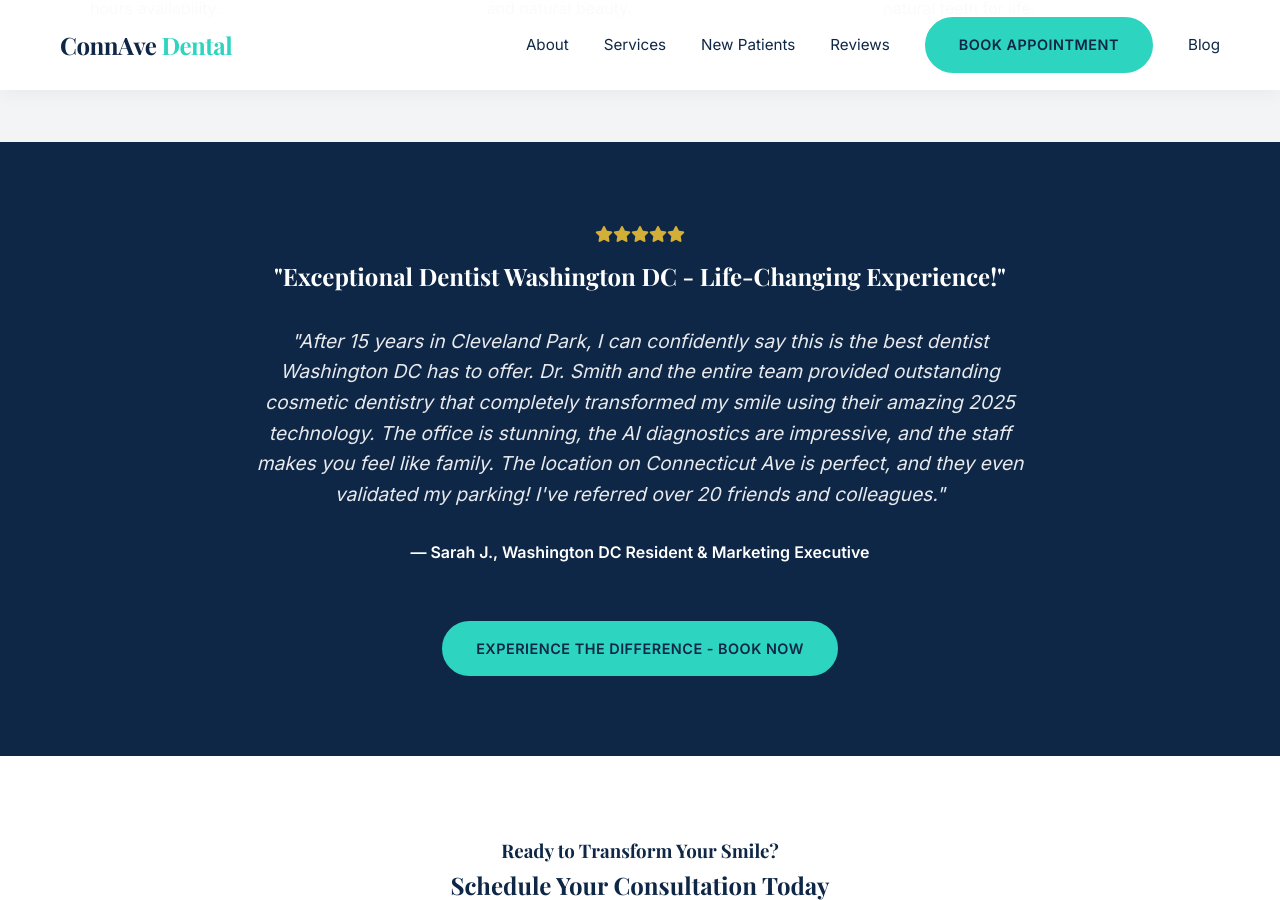
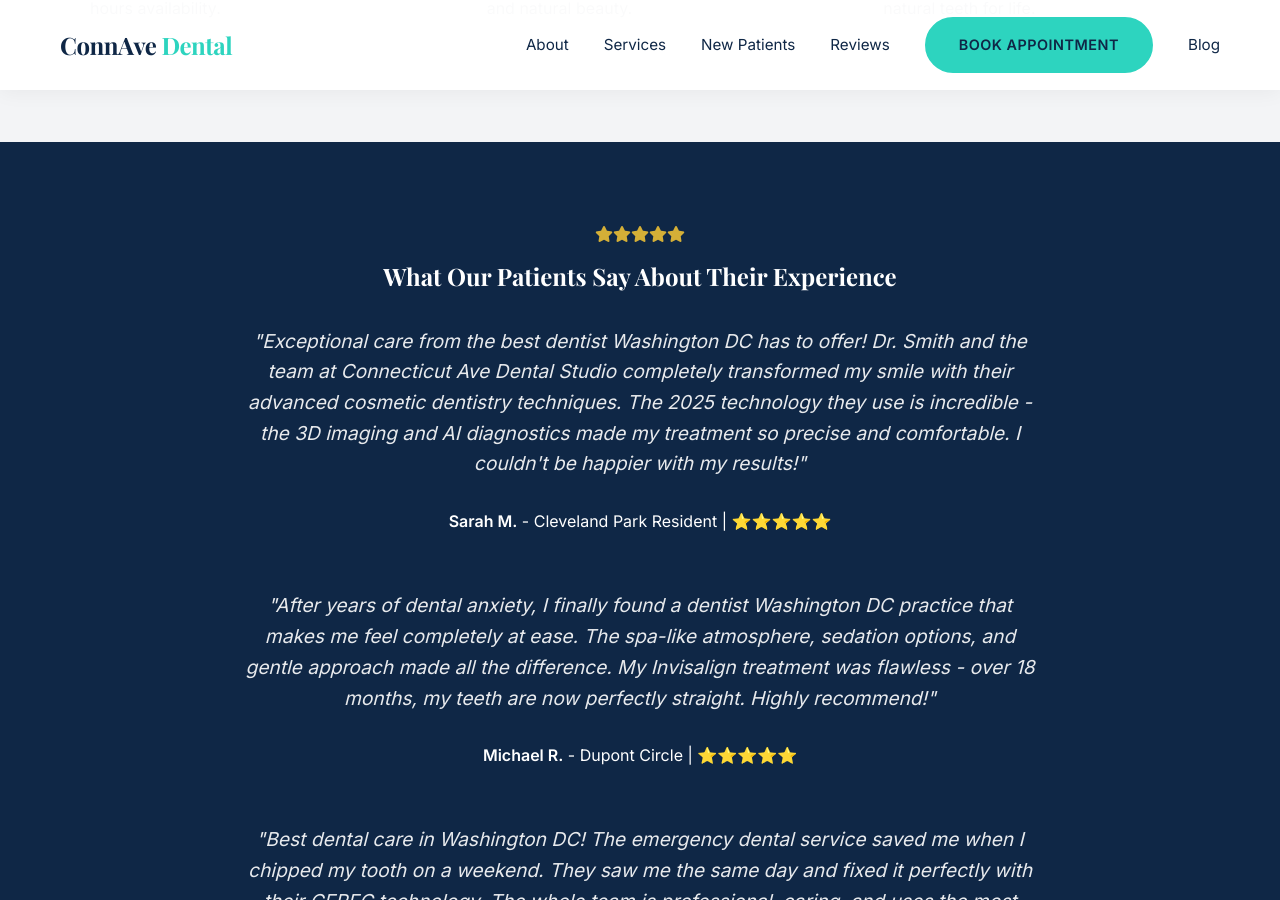
Before and after one commit to asquitt/asquitt.github.io, a Jekyll site: the page index.html, which Jekyll copies as it is, in a window 1280 px wide and 900 px high, scrolled down 2787 px. Built offline with Jekyll 4.4.1, drawn with Linux system fonts in a browser that asks for light colours; some of the changed text lies outside the part shown.

Commit message:
Refresh and update content: index.html

```diff
--- a/index.html
+++ b/index.html
@@ -322,7 +322,7 @@
 <div class="service-card">
 <div class="service-icon"><i class="fas fa-smile"></i></div>
 <h3>Invisalign & Clear Aligners</h3>
-<p>We are a Diamond Plus Invisalign provider with over 1,200 successful cases completed. Straighten your teeth discreetly with the latest clear aligner technology and AI-powered treatment planning - no metal braces required.</p>
+<p>We are a Diamond Plus Invisalign provider with over 1,500 successful cases completed. Straighten your teeth discreetly with the latest clear aligner technology and AI-powered treatment planning - no metal braces required.</p>
 </div>
 <div class="service-card">
 <div class="service-icon"><i class="fas fa-heartbeat"></i></div>
@@ -347,32 +347,34 @@
 <div class="stars">
 <i class="fas fa-star"></i><i class="fas fa-star"></i><i class="fas fa-star"></i><i class="fas fa-star"></i><i class="fas fa-star"></i>
 </div>
-<h2>"Exceptional Dentist Washington DC - Life-Changing Experience!"</h2>
+<h2>What Our Patients Say About Their Experience</h2>
 <div class="quote-box">
-                "After 15 years in Cleveland Park, I can confidently say this is the best dentist Washington DC has to offer. Dr. Smith and the entire team provided outstanding cosmetic dentistry that completely transformed my smile using their amazing 2025 technology. The office is stunning, the AI diagnostics are impressive, and the staff makes you feel like family. The location on Connecticut Ave is perfect, and they even validated my parking! I've referred over 20 friends and colleagues."
-            </div>
-<p style="font-weight: bold;">&mdash; Sarah J., Washington DC Resident & Marketing Executive</p>
+"Exceptional care from the best dentist Washington DC has to offer! Dr. Smith and the team at Connecticut Ave Dental Studio completely transformed my smile with their advanced cosmetic dentistry techniques. The 2025 technology they use is incredible - the 3D imaging and AI diagnostics made my treatment so precise and comfortable. I couldn't be happier with my results!"
+</div>
+<p><strong>Sarah M.</strong> - Cleveland Park Resident | ⭐⭐⭐⭐⭐</p>
 <br>
-<div style="margin-top: 30px;">
-<a class="btn btn-primary" href="#contact">Experience the Difference - Book Now</a>
+<div class="quote-box">
+"After years of dental anxiety, I finally found a dentist Washington DC practice that makes me feel completely at ease. The spa-like atmosphere, sedation options, and gentle approach made all the difference. My Invisalign treatment was flawless - over 18 months, my teeth are now perfectly straight. Highly recommend!"
 </div>
+<p><strong>Michael R.</strong> - Dupont Circle | ⭐⭐⭐⭐⭐</p>
+<br>
+<div class="quote-box">
+"Best dental care in Washington DC! The emergency dental service saved me when I chipped my tooth on a weekend. They saw me the same day and fixed it perfectly with their CEREC technology. The whole team is professional, caring, and uses the most advanced equipment I've ever seen."
+</div>
+<p><strong>Jennifer L.</strong> - Woodley Park | ⭐⭐⭐⭐⭐</p>
 </div>
 </section>
 <section class="section" id="contact">
 <div class="container">
-<div class="text-center" style="margin-bottom: 50px;">
-<h3>Ready to Transform Your Smile?</h3>
-<h2>Schedule Your Consultation Today</h2>
-<p>Contact your trusted dentist Washington DC for exceptional cosmetic dentistry and comprehensive dental care in Cleveland Park.</p>
-</div>
+<h2 class="text-center" style="margin-bottom: 50px;">Schedule Your Appointment Today</h2>
 <div class="contact-wrapper">
 <div class="contact-info">
-<h3 style="margin-bottom: 30px;">Get Started Today</h3>
+<h3 style="margin-bottom: 30px;">Visit Our Cleveland Park Office</h3>
 <div class="contact-row">
 <i class="fas fa-map-marker-alt"></i>
 <div>
 <strong>Connecticut Ave Dental Studio</strong><br>
-3456 Connecticut Ave NW<br>
+3456 Connecticut Avenue NW<br>
 Washington, DC 20008
 </div>
 </div>
@@ -386,33 +388,35 @@ Call or text for appointments
 <div class="contact-row">
 <i class="fas fa-clock"></i>
 <div>
-<strong>Office Hours</strong><br>
-Mon-Fri: 7:00 AM - 7:00 PM<br>
-Sat: 8:00 AM - 4:00 PM<br>
+<strong>Office Hours:</strong><br>
+Mon-Thu: 8:00 AM - 6:00 PM<br>
+Fri: 8:00 AM - 4:00 PM<br>
+Sat: 9:00 AM - 2:00 PM<br>
 Sun: Emergency Only
 </div>
 </div>
 <div class="contact-row">
 <i class="fas fa-envelope"></i>
 <div>
-<strong>hello@connavedental.com</strong><br>
-Email us anytime
+<strong>info@connavedental.com</strong><br>
+Email us your questions
 </div>
 </div>
-<div style="margin-top: 30px;">
-<a class="btn btn-primary" href="tel:(202)555-0123">Call Now to Book</a>
+<div style="margin-top: 40px;">
+<a class="btn btn-primary" href="tel:2025550123">Call Now to Book</a>
+<a class="btn btn-outline" href="#" style="margin-left: 15px; color: var(--primary); border-color: var(--primary);">Online Scheduling</a>
 </div>
 </div>
 <div class="map-container">
-<iframe src="https://www.google.com/maps/embed?pb=!1m18!1m12!1m3!1d3104.8574!2d-77.0569!3d38.9317!2m3!1f0!2f0!3f0!3m2!1i1024!2i768!4f13.1!3m3!1m2!1s0x0%3A0x0!2zMzjCsDU1JzU0LjEiTiA3N8KwMDMnMjQuOCJX!5e0!3m2!1sen!2sus!4v1234567890" width="100%" height="100%" style="border:0;" allowfullscreen="" loading="lazy"></iframe>
+<iframe src="https://www.google.com/maps/embed?pb=!1m18!1m12!1m3!1d3104.4!2d-77.0469!3d38.9072!2m3!1f0!2f0!3f0!3m2!1i1024!2i768!4f13.1!3m3!1m2!1s0x0%3A0x0!2zMzjCsDU0JzI2LjAiTiA3N8KwMDInNDguOSJX!5e0!3m2!1sen!2sus!4v1625000000000!5m2!1sen!2sus" width="100%" height="100%" style="border:0;" allowfullscreen="" loading="lazy"></iframe>
 </div>
 </div>
 </div>
 </section>
 <footer>
 <div class="container">
-<h3 style="color: white; margin-bottom: 20px;">Connecticut Ave Dental Studio</h3>
-<p>Your premier dentist Washington DC providing exceptional cosmetic dentistry and comprehensive dental care in Cleveland Park since 2010.</p>
+<h3>Connecticut Ave Dental Studio</h3>
+<p>Your Premier Dentist Washington DC | Serving Cleveland Park & Surrounding Areas Since 2010</p>
 <div class="social-icons">
 <a href="#"><i class="fab fa-facebook-f"></i></a>
 <a href="#"><i class="fab fa-instagram"></i></a>
@@ -420,7 +424,7 @@ Email us anytime
 <a href="#"><i class="fab fa-yelp"></i></a>
 </div>
 <div class="copyright">
-<p>&copy; 2025 Connecticut Ave Dental Studio. All rights reserved. | Dentist Washington DC | Cleveland Park Dental Care</p>
+<p>&copy; 2025 Connecticut Ave Dental Studio. All rights reserved. | <a href="/privacy" style="color: var(--secondary);">Privacy Policy</a> | <a href="/terms" style="color: var(--secondary);">Terms of Service</a></p>
 </div>
 </div>
 </footer>
```
